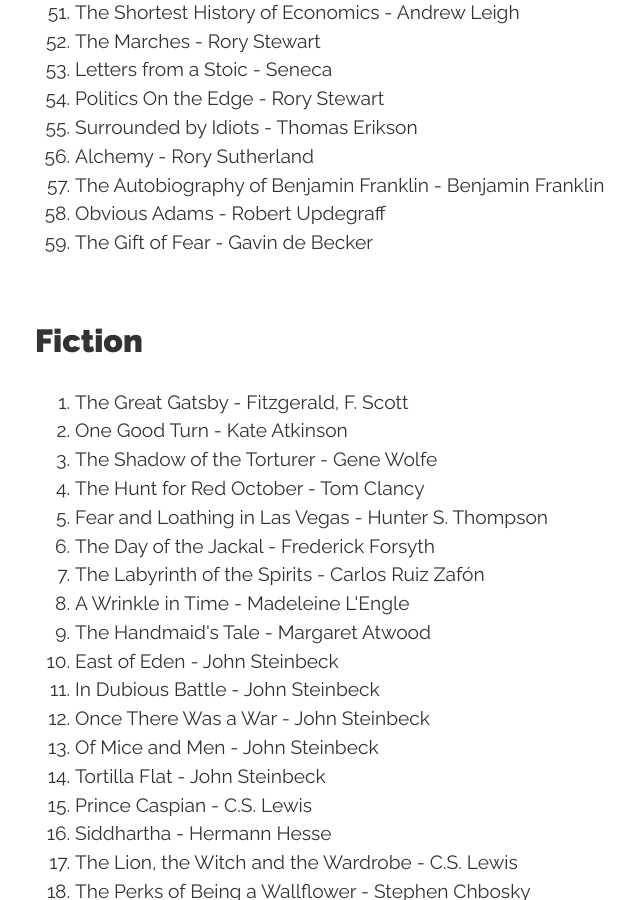
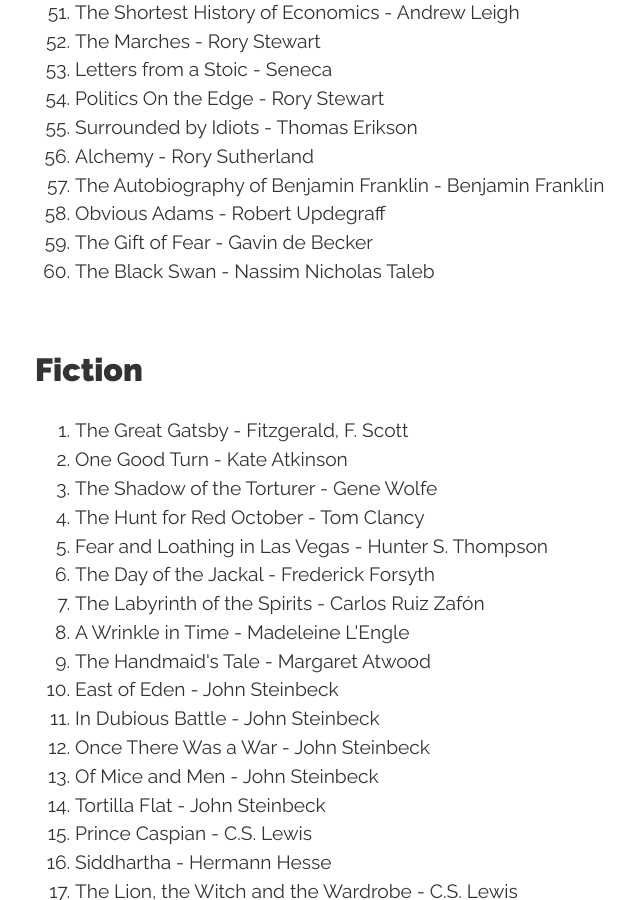
Before and after one commit to conanmercer/conanmercer.github.io, a Jekyll site: the page built from books.html, in a window 1280 px wide and 900 px high, scrolled down 3171 px. Shown: the whole window, without its empty margins (125-765 px from the left). Built offline with Jekyll 4.4.1, drawn with Linux system fonts in a browser that asks for light colours; nearby versions of some CDN libraries; some web fonts are replaced.

Commit message:
add, new book

```diff
--- a/books.html
+++ b/books.html
@@ -122,6 +122,7 @@ title: Books
   <li>The Autobiography of Benjamin Franklin - Benjamin Franklin</li>
   <li>Obvious Adams - Robert Updegraff</li>
   <li>The Gift of Fear - Gavin de Becker</li>
+  <li>The Black Swan - Nassim Nicholas Taleb</li>
 </ol>
 
 <h2>Fiction</h2>
```
Also changed, not shown: 1 other file.
